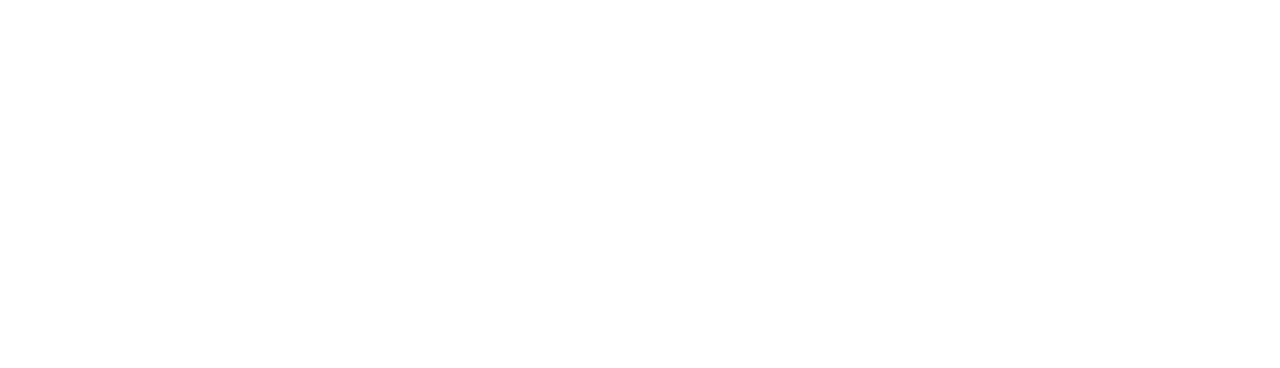
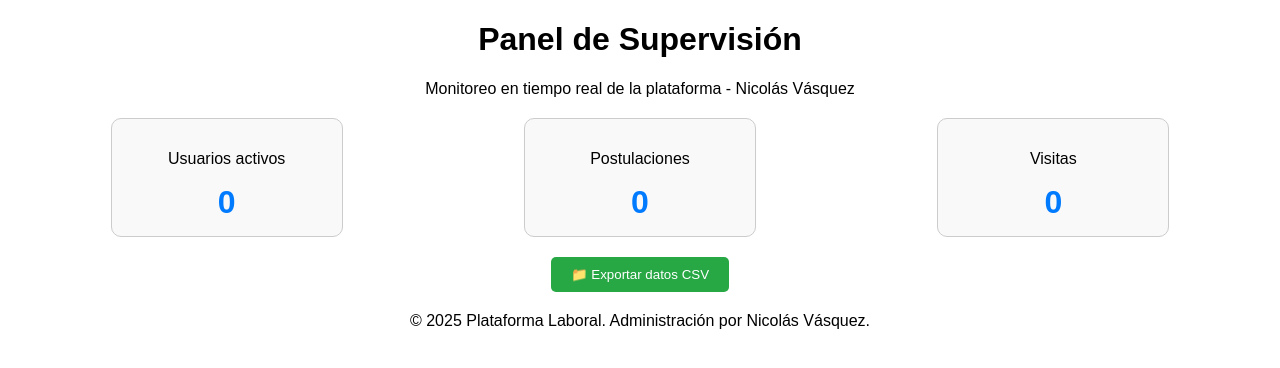
Before and after one commit to Mvaldiviasanchez/Solemne-2, a plain HTML site: page HU006_Nicolas.html in a window 1280 px wide. Drawn offline with Linux system fonts and the light colour scheme.

Commit message:
Update HU006_Nicolas.html

```diff
--- a/HU006_Nicolas.html
+++ b/HU006_Nicolas.html
@@ -40,3 +40,37 @@
       border-radius: 5px;
       cursor: pointer;
     }
+      </style>
+</head>
+<body onload="iniciarMonitoreo()">
+
+  <header>
+    <h1>Panel de Supervisión</h1>
+    <p>Monitoreo en tiempo real de la plataforma - Nicolás Vásquez</p>
+  </header>
+  <section class="metricas">
+    <div class="card">
+      <p>Usuarios activos</p>
+      <h2 id="usuarios">0</h2>
+    </div>
+    <div class="card">
+      <p>Postulaciones</p>
+      <h2 id="postulaciones">0</h2>
+    </div>
+    <div class="card">
+      <p>Visitas</p>
+      <h2 id="visitas">0</h2>
+    </div>
+  </section>
+
+  <button class="exportar-btn" onclick="exportarCSV()">📁 Exportar datos CSV</button>
+
+  <footer>
+    &copy; 2025 Plataforma Laboral. Administración por Nicolás Vásquez.
+  </footer>
+
+  <script>
+    // Simulación de actualización en tiempo real
+    let usuarios = 10;
+    let postulaciones = 5;
+    let visitas = 100;
```
